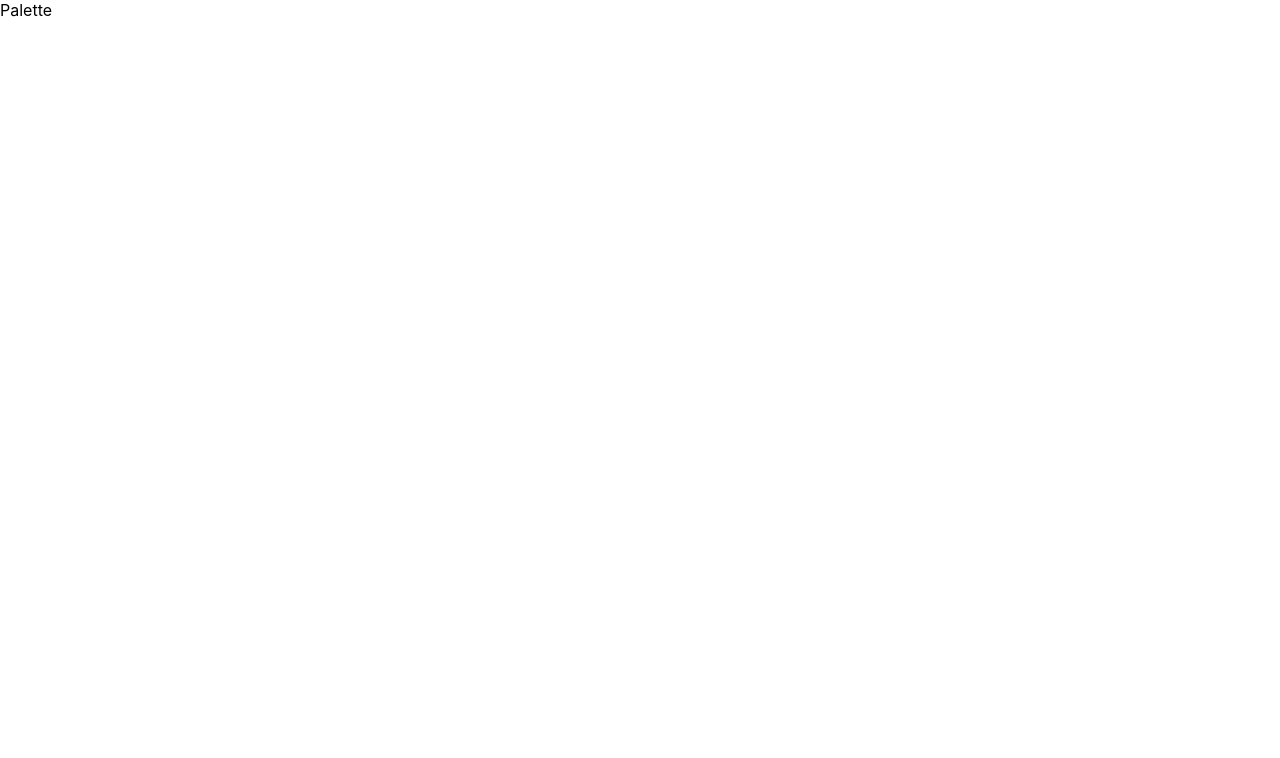
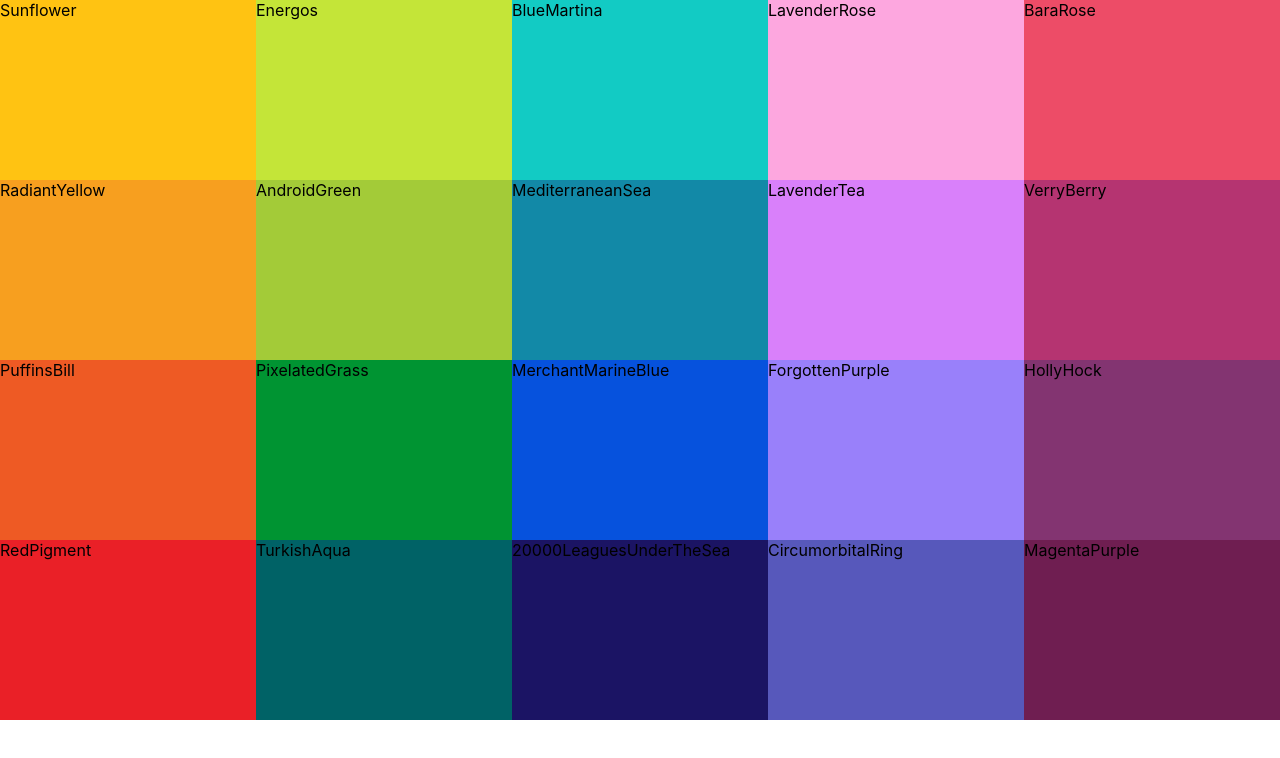
Before and after one commit to st-jon/palette, a React (Create React App) app: page / in a window 1280 px wide. Shown: the top 758 px of the page. Built offline with nearby package versions, Linux system fonts and the light colour scheme.

Commit message:
palette and colorbox components on dev

```diff
--- a/src/App.js
+++ b/src/App.js
@@ -5,7 +5,7 @@ import seedColors from './seedColors'
 function App() {
 	return (
 		<div className="App">
-			<Palette />
+			<Palette {...seedColors[2]}/>
 		</div>
 	)
 }
--- /dev/null
+++ b/src/components/ColorBox.js
@@ -0,0 +1,15 @@
+import React from 'react'
+import '../styles/ColorBox.css'
+
+class ColorBox extends React.Component {
+    render() {
+
+        return (
+            <div style={{background: this.props.background}} className="colorBox">
+                <span>{this.props.name}</span>
+                <span></span>
+            </div>
+        )
+    }
+}
+export default ColorBox
--- a/src/components/Palette.js
+++ b/src/components/Palette.js
@@ -1,10 +1,17 @@
 import React from 'react'
+import ColorBox from './ColorBox'
+import '../styles/Palette.css'
 
 class Palette extends React.Component {
     render() {
+        const colorBoxes = this.props.colors.map(color => {
+            return <ColorBox  background={color.color} name={color.name}/>
+        })
         return (
-            <div>
-                Palette
+            <div className="palette">
+                <div className="palette-colors">
+                    {colorBoxes}
+                </div>
             </div>
         )
     }
--- /dev/null
+++ b/src/styles/ColorBox.css
@@ -0,0 +1,8 @@
+.colorBox {
+    width: 20%;
+    height: 25%;
+    margin: 0 auto;
+    display: inline-block;
+    position: relatice;
+    cursor: pointer;
+}
--- /dev/null
+++ b/src/styles/Palette.css
@@ -0,0 +1,7 @@
+.palette {
+    height: 100vh;
+}
+
+.palette-colors {
+    height: 90%;
+}
```
